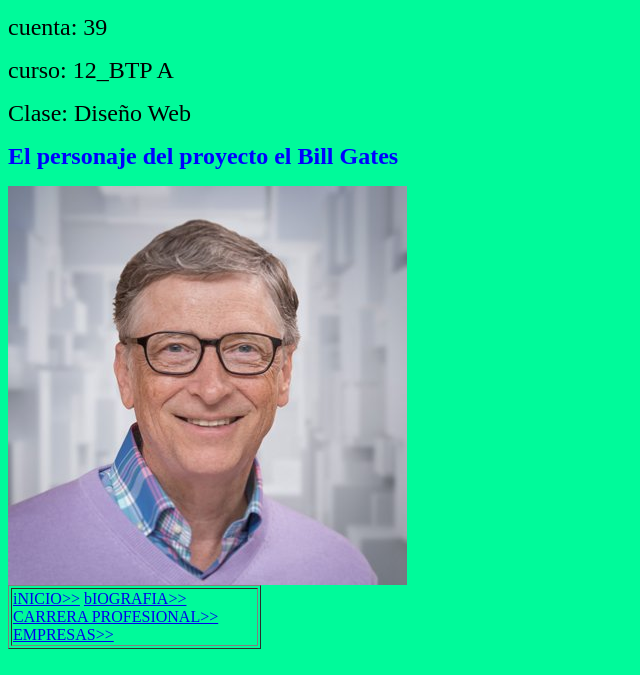
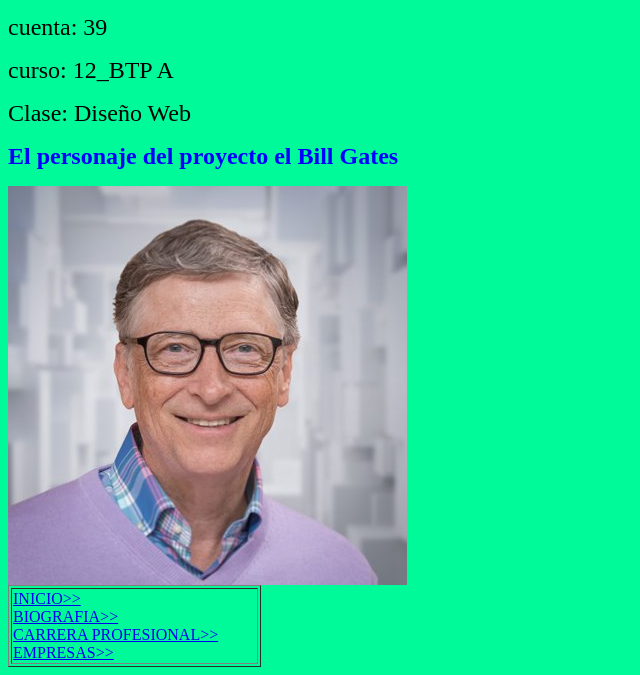
Before and after one commit to hectorrodriguez07/pagina1, a plain HTML site: page index.html in a window 1280 px wide. Shown: the part 608-1283 px from the top of the page, without its empty margins (0-640 px from the left). Drawn offline with Linux system fonts and the light colour scheme.

Commit message:
actualizacion10

```diff
--- a/index.html
+++ b/index.html
@@ -20,10 +20,10 @@
     <table border="1px" cellpading="20px" width="20%">
         <tr>
             <td>
-                <a href="https://hectorrodriguez07.github.io/pagina1/">iNICIO>></a>
-                <a href="https://hectorrodriguez07.github.io/pagina2/">bIOGRAFIA>></a>
-                <a href="https://hectorrodriguez07.github.io/pagina3/">CARRERA PROFESIONAL>></a>
-                <a href="https://hectorrodriguez07.github.io/pagina4/">EMPRESAS>></a>
+                <a href="https://hectorrodriguez07.github.io/pagina1/">INICIO>></a><br>
+                <a href="https://hectorrodriguez07.github.io/pagina2/">BIOGRAFIA>></a> <br>
+                <a href="https://hectorrodriguez07.github.io/pagina3/">CARRERA PROFESIONAL>></a> <br>
+                <a href="https://hectorrodriguez07.github.io/pagina4/">EMPRESAS>></a> <br>
             </td>
         </tr>
     </table>
```
